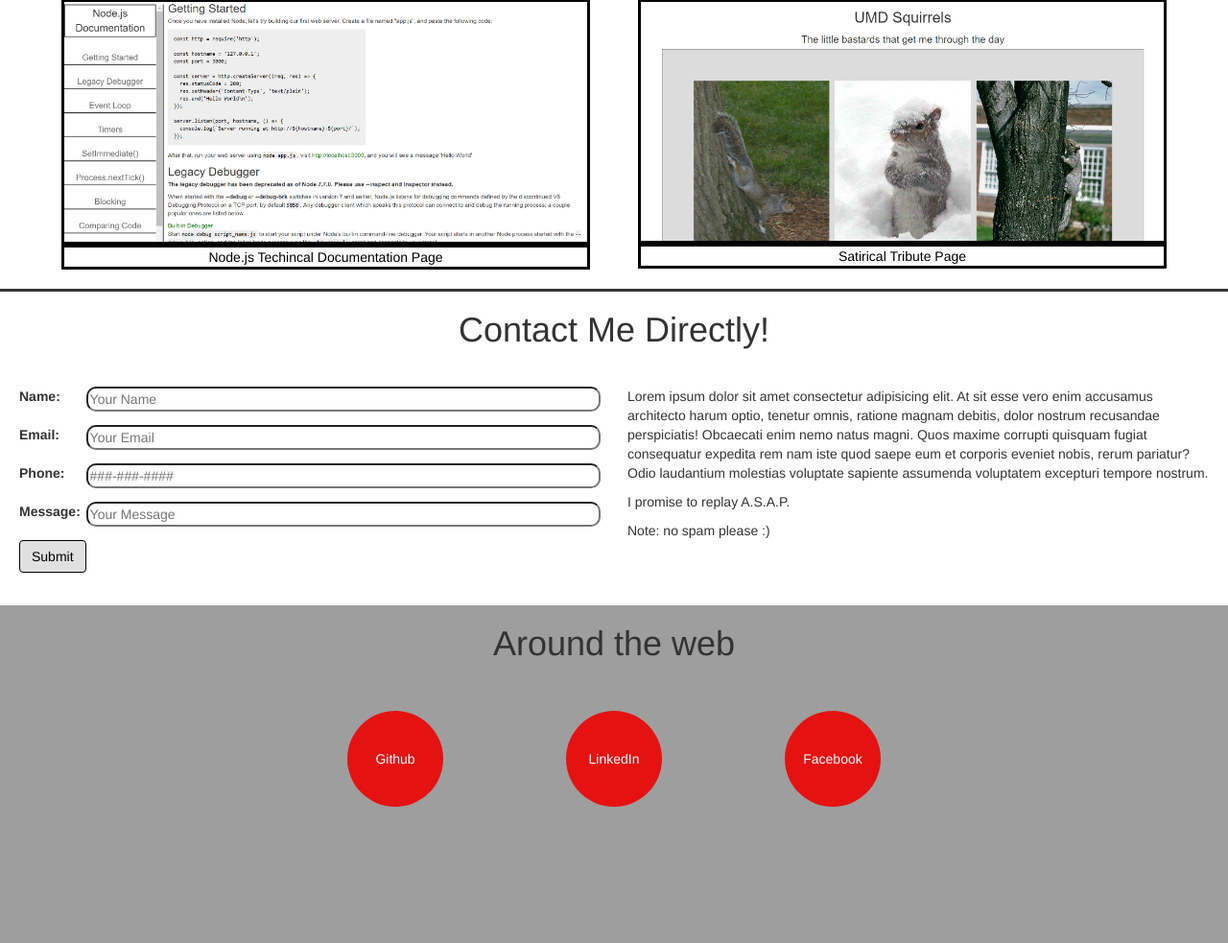
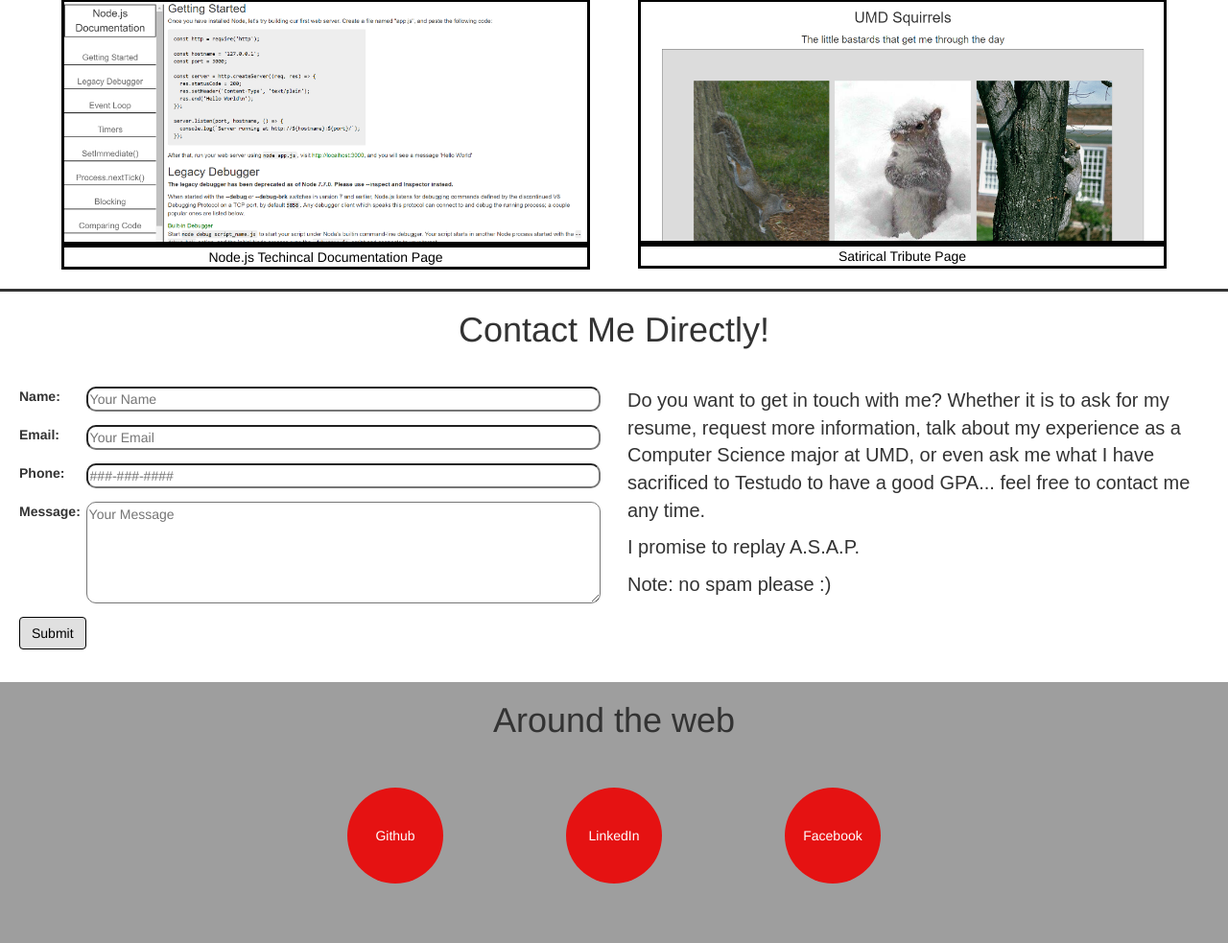
Before and after one commit to Crazysaxer/Personal-Portfolio, a PHP site: page /mainPage.html in a window 1280 px wide. Shown: the part 1278-2261 px from the top of the page at 96% size. Before the commit the page ends 2119 px from the top, so only its background shows below. Run offline with PHP 8.4, Linux system fonts and the light colour scheme.

Commit message:
deleted script.js file, implemented js scripts for user form validation

```diff
--- a/mainPage.html
+++ b/mainPage.html
@@ -4,6 +4,39 @@
     <link rel="stylesheet" href="stylesheet.css">
     <!--Refresher for development. Every 3 seconds-->
     <meta http-equiv="refresh" content="50">
+
+    <script>
+        // do this function on your own but better
+        function editWarningText(regex, input, helpId, helpMessage) {
+            if(!regex.test(input)) {
+               if(helpId.innerHTML == "") {
+                   helpId.innerHTML = helpMessage;
+               }
+            } else {
+                helpId.innerHTML = "";
+            }
+        }
+
+        function isTheNameFieldEmpty(inputField, helpId) {
+            return editWarningText(/^[a-zA-Z]+$/,
+            inputField.value, helpId, "Please enter a valid name");
+        }
+
+        function isTheEmailFieldEmpty(inputField, helpId) {
+            return editWarningText(/^(([a-zA-Z0-9_\-\.]+)@([a-zA-Z0-9_\-\.]+)\.([a-zA-Z]{2,5}){1,25})+([;.](([a-zA-Z0-9_\-\.]+)@{[a-zA-Z0-9_\-\.]+0\.([a-zA-Z]{2,5}){1,25})+)*$/,
+            inputField.value, helpId, "Please enter a valid email");
+        }
+
+        function isThePhoneFieldEmpty(inputField, helpId) {
+            return editWarningText(/^[\+]?[(]?[0-9]{3}[)]?[-\s\.]?[0-9]{3}[-\s\.]?[0-9]{4,6}$/,
+            inputField.value, helpId, "Please enter a valid phone number");
+        }
+
+        function isTheMessageFieldEmpty(inputField, helpId) {
+            return editWarningText(/\S/, inputField.value, helpId, "Please enter a message");
+        }
+
+    </script>
 </head>
 
 <body>
@@ -64,24 +97,35 @@
             <form id="contact-form" method="post" action="contact-form-handler.php">
 
                 <label id="name-label" class="contact-label" for="name-area">Name: </label>
-                <input id="name-area" class="info-box" name="name" type="text" placeholder="Your Name">
-
+                <div class="input-wrapper">
+                    <input id="name-area" class="info-box" name="name" type="text" placeholder="Your Name" onblur="isTheNameFieldEmpty(this, document.getElementById('name-help'))">
+                    <span id="name-help" class="help-message"></span>
+                </div>
                 <label id="email-label" class="contact-label" for="email-area">Email: </label>
-                <input id="email-area" class="info-box" name="email" type="text" placeholder="Your Email">
-
+                <div class="input-wrapper">
+                    <input id="email-area" class="info-box" name="email" type="text" placeholder="Your Email" onblur="isTheEmailFieldEmpty(this, document.getElementById('email-help'))">
+                    <span id="email-help" class="help-message"></span>
+                </div>
                 <label id="phone-label" class="contact-label" for="phone-area">Phone: </label>
-                <input id="phone-area" class="info-box" name="name" type="text" placeholder="###-###-####">
-
+                <div class="input-wrapper">
+                    <input id="phone-area" class="info-box" name="phone" type="text" placeholder="###-###-####" onblur="isThePhoneFieldEmpty(this, document.getElementById('phone-help'))">
+                    <span id="phone-help" class="help-message"></span>
+                </div>
                 <label id="message-label" class="contact-label" for="message-area">Message: </label>
-                <input id="message-area" class="info-box" name="name" type="text-area" size="30" placeholder="Your Message">
-
+                <div class="input-wrapper">
+                    <textarea id="message-area" class="info-box" name="message" rows="5" cols="30" placeholder="Your Message" onblur="isTheMessageFieldEmpty(this, document.getElementById('message-help'))"></textarea>
+                    <span id="message-help" class="help-message"></span>
+                </div>
                 <button id="submit-btn" name="submit" type="submit" class="btn">Submit</button>
             </form>
 
             <div id="contact-paragraph">
-                    <p>Lorem ipsum dolor sit amet consectetur adipisicing elit. At sit esse vero enim accusamus architecto harum optio, tenetur omnis, ratione magnam debitis, dolor nostrum recusandae perspiciatis! Obcaecati enim nemo natus magni. Quos maxime corrupti quisquam fugiat consequatur expedita rem nam iste quod saepe eum et corporis eveniet nobis, rerum pariatur? Odio laudantium molestias voluptate sapiente assumenda voluptatem excepturi tempore nostrum.</p>
+                    <p>Do you want to get in touch with me? Whether it is to ask for my resume, request more information,
+                        talk about my experience as a Computer Science major at UMD, or even ask me what I have sacrificed to Testudo
+                        to have a good GPA... feel free to contact me any time.
+                    </p>
                     <p>I promise to replay A.S.A.P.</p>
-                    <p>Note: no spam please :)</p>
+                    <p id="contact-note">Note: no spam please :)</p>
             </div>
         </div>
     </div>
--- a/script.js
+++ /dev/null
@@ -1 +0,0 @@
-var height = document.documentElement.clientHeight;
--- a/stylesheet.css
+++ b/stylesheet.css
@@ -135,8 +135,18 @@ figcaption {
     grid-row-gap: 1em;
 }
 
+#contact-paragraph {
+    font-size: 20px;
+    font-family: sans-serif;
+}
+
 .info-box {
     border-radius: 10px;
+    width: 100%;
+}
+
+.help-message {
+    color: red;
 }
 
 #message-area {
```
